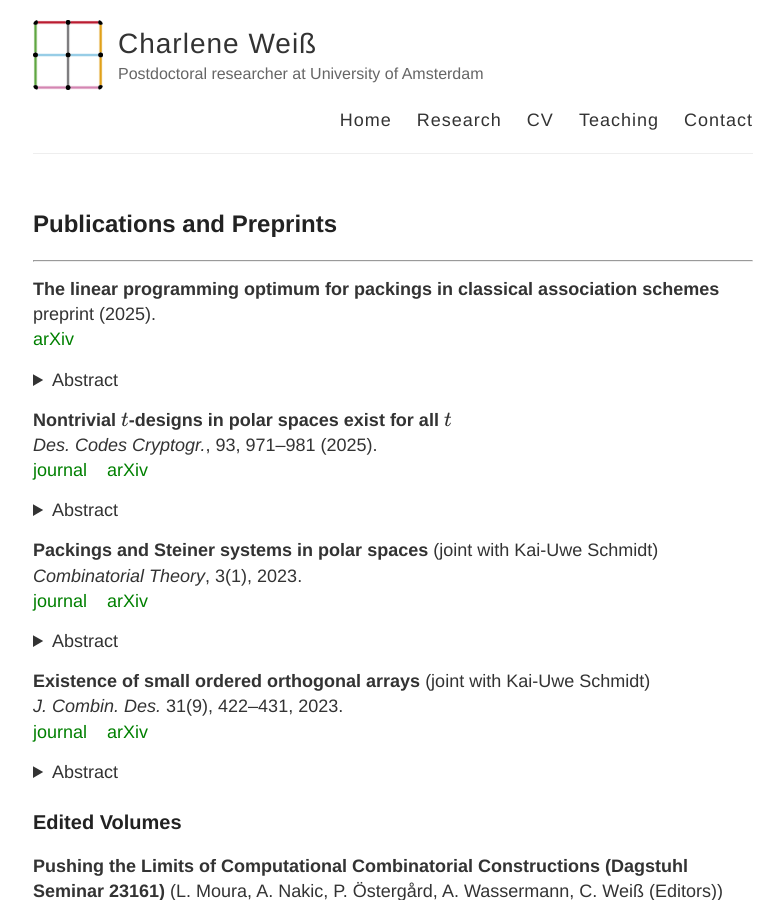
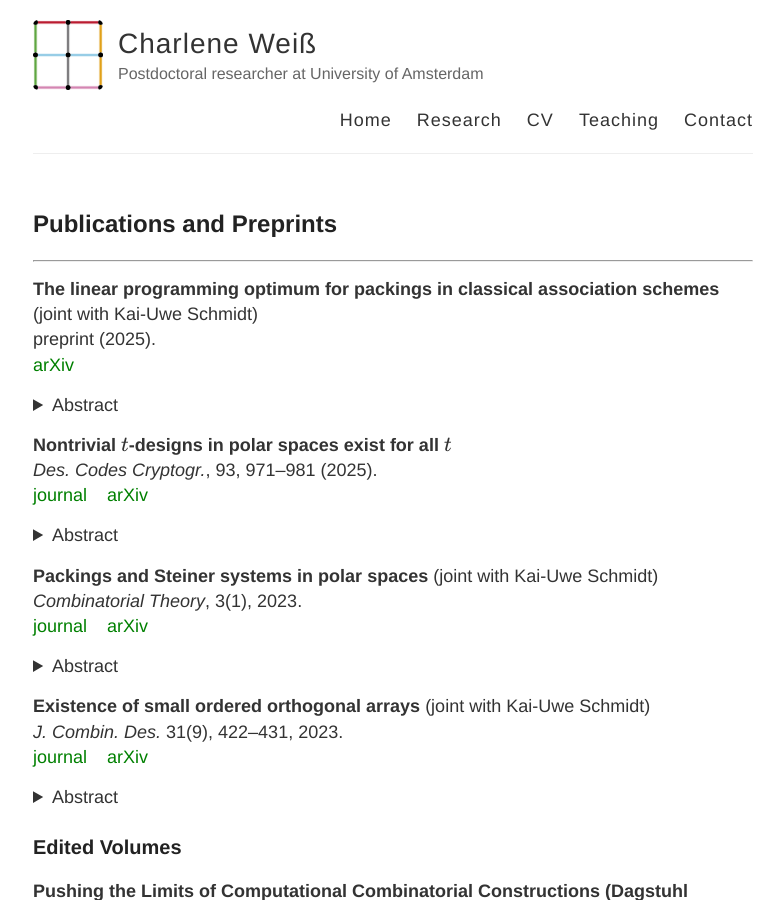
Before and after one commit to charleneweiss/charleneweiss.github.io, a Jekyll site: the page built from research.md, in a window 1280 px wide and 900 px high. Shown: the whole window, without its empty margins (247-1031 px from the left). Built offline with Jekyll 4.4.1, drawn with Linux system fonts in a browser that asks for light colours; formulas are drawn with MathJax 3.

Commit message:
Update research.md

```diff
--- a/research.md
+++ b/research.md
@@ -6,7 +6,7 @@ permalink: /research/
 ---
 ## Publications and Preprints
 ____
-**The linear programming optimum for packings in classical association schemes**\
+**The linear programming optimum for packings in classical association schemes** (joint with Kai-Uwe Schmidt)\
 preprint (2025).\
 [arXiv](https://arxiv.org/abs/2508.12806)
 <details>
```
